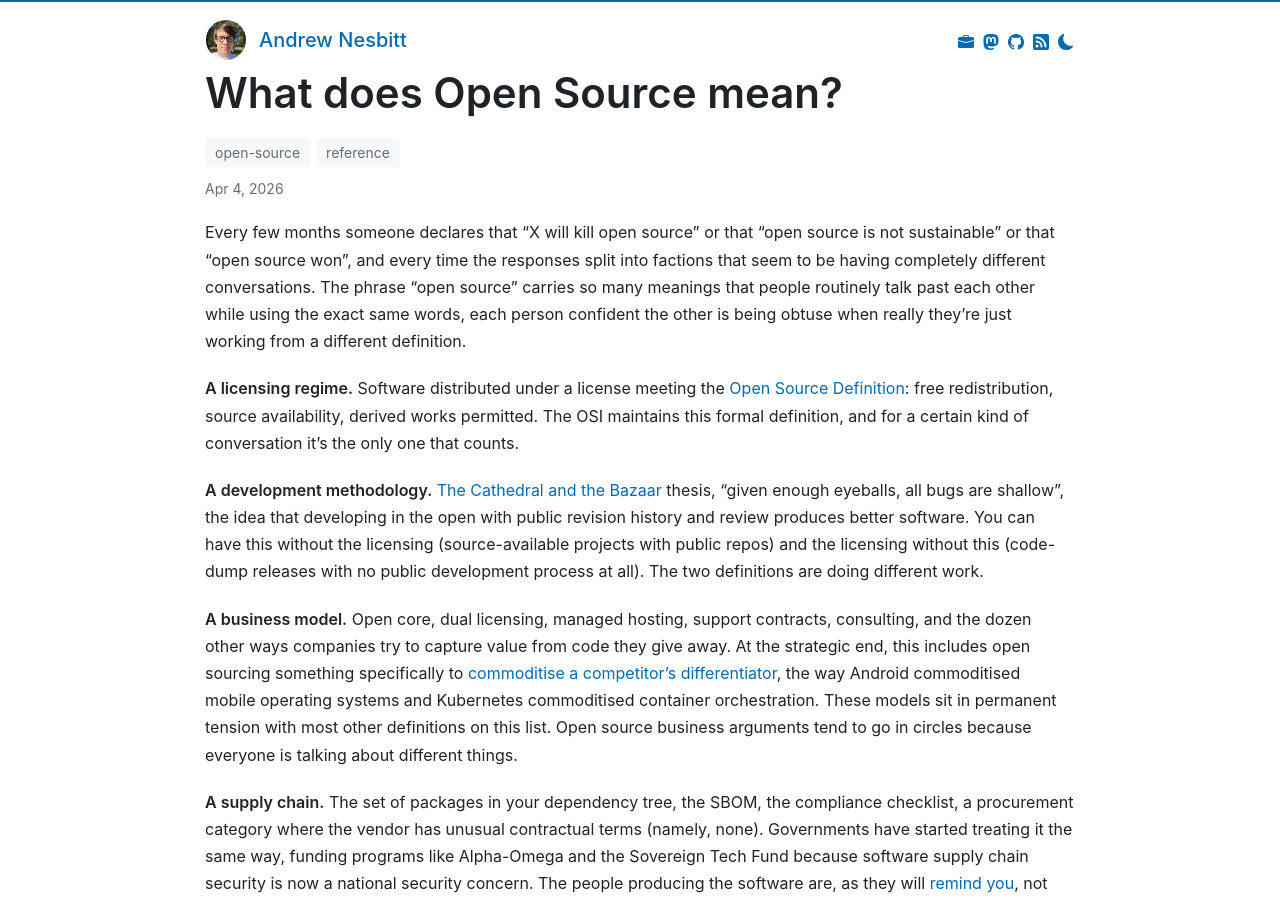
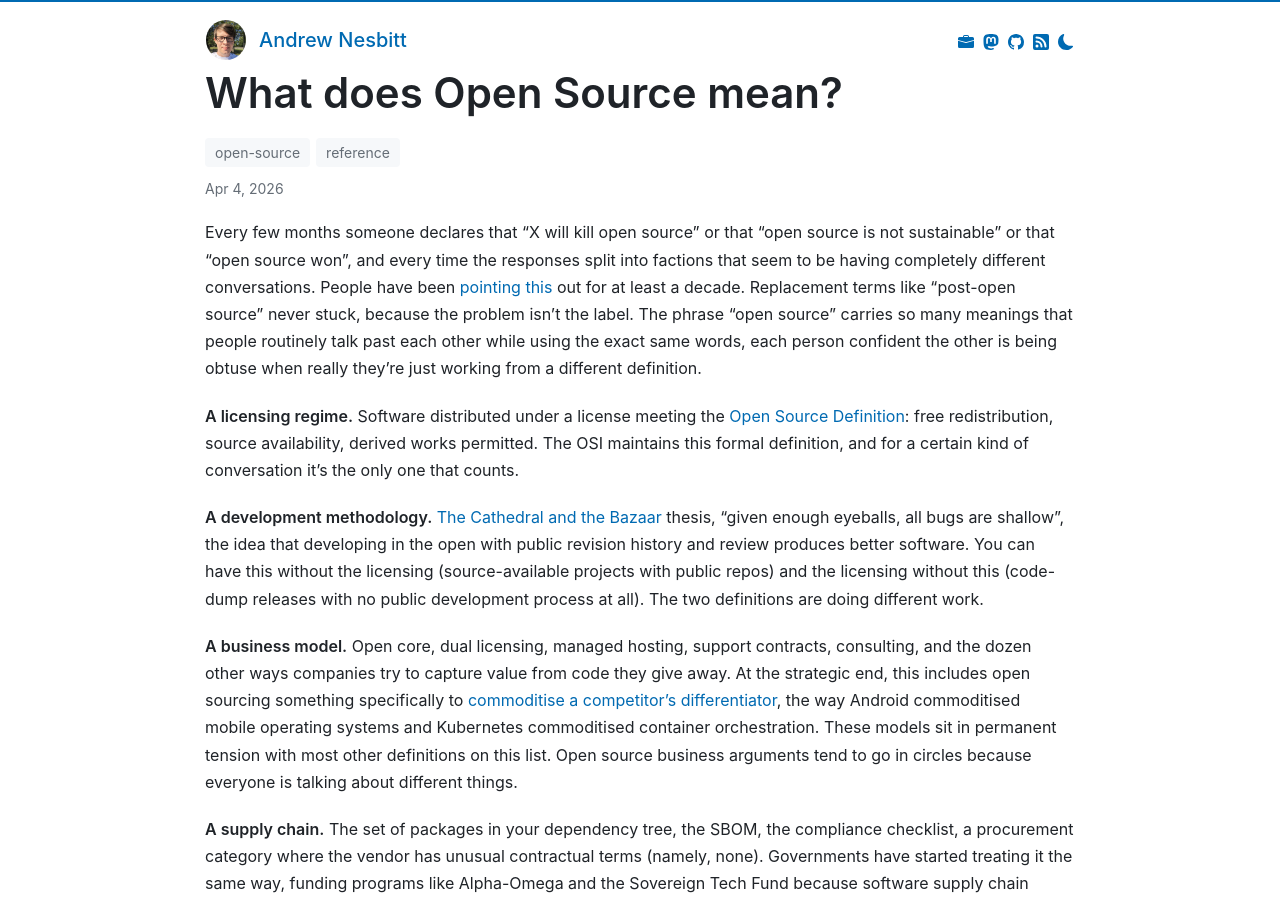
Before and after one commit to andrew/nesbitt.io, a Jekyll site: the page built from _posts/2026-04-04-what-does-open-source-mean.md, in a window 1280 px wide and 900 px high. Built offline with Jekyll 4.4.1, drawn with Linux system fonts in a browser that asks for light colours; comment, search, counter and statistics services are not loaded.

Commit message:
Add more links to intro

```diff
--- a/_data/stats.json
+++ b/_data/stats.json
@@ -1,5 +1,5 @@
 {
-  "generated_at": "2026-04-03T15:45:37Z",
+  "generated_at": "2026-04-03T15:53:00Z",
   "total_posts": 115,
   "total_words": 165062,
   "reading_minutes": 826,
--- a/_posts/2026-04-04-what-does-open-source-mean.md
+++ b/_posts/2026-04-04-what-does-open-source-mean.md
@@ -8,7 +8,7 @@
   - reference
 ---
 
-Every few months someone declares that "X will kill open source" or that "open source is not sustainable" or that "open source won", and every time the responses split into factions that seem to be having completely different conversations. The phrase "open source" carries so many meanings that people routinely talk past each other while using the exact same words, each person confident the other is being obtuse when really they're just working from a different definition.
+Every few months someone declares that "X will kill open source" or that "open source is not sustainable" or that "open source won", and every time the responses split into factions that seem to be having completely different conversations. People have been [pointing](https://writing.kemitchell.com/2016/05/13/What-Open-Source-Means.html) [this](https://speaking.unlockopen.com/s7Me0Q/what-is-open-source) out for at least a decade. Replacement terms like "post-open source" never stuck, because the problem isn't the label. The phrase "open source" carries so many meanings that people routinely talk past each other while using the exact same words, each person confident the other is being obtuse when really they're just working from a different definition.
 
 **A licensing regime.** Software distributed under a license meeting the [Open Source Definition](https://opensource.org/osd): free redistribution, source availability, derived works permitted. The OSI maintains this formal definition, and for a certain kind of conversation it's the only one that counts.
 
```
